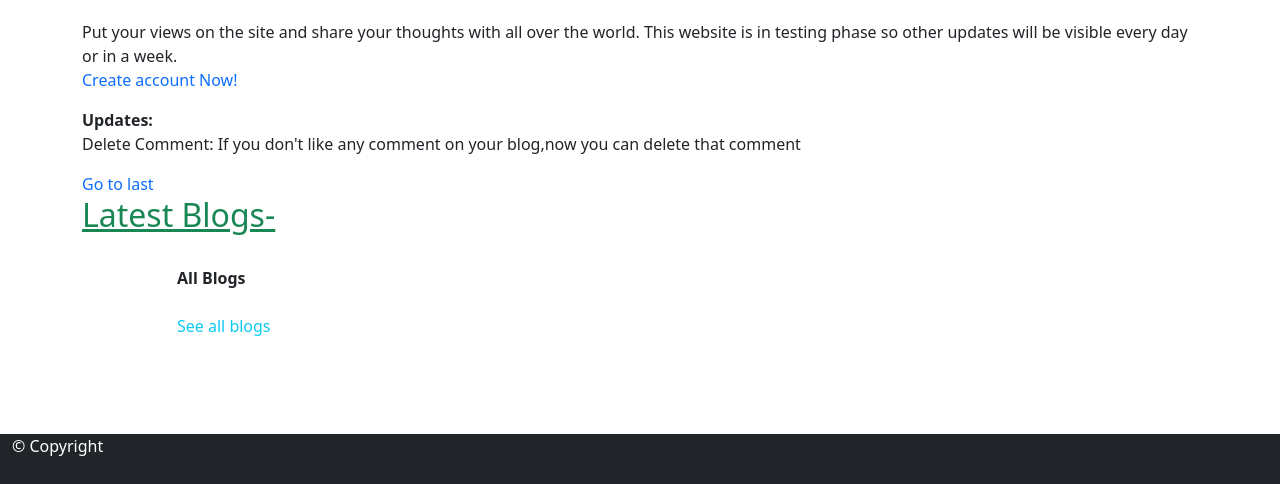
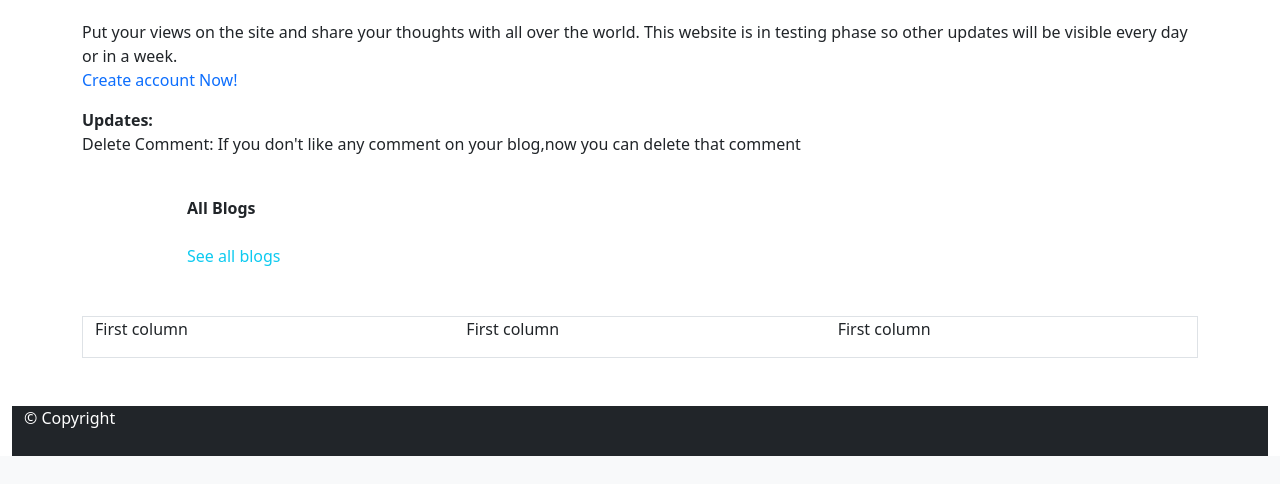
Before and after one commit to Rohitkumar15697/Speaking_blog_postgres, a Django app: page / in a window 1280 px wide. Shown: the part 506-990 px from the top of the page. After the commit the page ends 962 px from the top, so only its background shows below. Run offline with Django 3.2, Linux system fonts and the light colour scheme; data that the repository does not hold is empty; some libraries are stand-ins or nearby versions.

Commit message:
some frontend

```diff
--- a/templates/blogpost_detail.html
+++ b/templates/blogpost_detail.html
@@ -26,13 +26,13 @@
         <h2>{{data.title}}</h2>
         <small class='text-muted'><b>Author</b>- {{data.created_by}}</small><br>
 
-        <small class='text-muted'l><b>Posted on: </b>- {{data.topic}}</small> <br>
+        <small class='text-muted'l><b>Posted on: </b>- {{data.date}}</small> <br>
 
         <!--Printing date of created-->
-        <small class='text-muted'><u><b>Category: </b>{{data.date}}</u></small>
+        <small class='text-muted'><u><b>Category: </b>{{data.topic}}</u></small>
 
 
-               <br<br>
+               <br><br>
 
                <p class='fs-5 fw-light' style="text-align:justify;"> {{data.post | linebreaks}}</p><hr>
 
--- a/templates/index.html
+++ b/templates/index.html
@@ -51,7 +51,7 @@
                     </p>
                     <p><b>Updates:</b><br>
                      Delete Comment: If you don't like any comment on your blog,now you can delete that comment</p>
-                </div><a href='#footer'>Go to last</a>
+
 
         </div>
 
@@ -61,15 +61,14 @@
 
 
 
-        <!--this is the left aside bar which is for topics of data-->
+
 
 <div class='container bodycontaier'>
-    <p class='h2 text-success'><u>Latest Blogs-</u></p>
     <div class='row'>
         {%if blog_data%}
         <div class='col-md-8'>
             {%for data in blog_data%}
-                <div class='container mt-5 bg-light p-2'>
+                <div class='container mt-5 p-2 blogcontainer'>
                     <h5><a href={%url 'detaildata' data.id%}> {{data.title}}</a></h5>
                     <small class='text-muted'>
                     <b>Posted on: </b>{{data.date}}<br>
@@ -109,7 +108,7 @@
 
 <br><br>
 
-    <!-- Another container
+    <!-- Another container    -->
 
 
     <div class='container border'>
@@ -126,7 +125,7 @@
 
         </div>
 
-    </div>   -->
+    </div>
 
 
 
```
